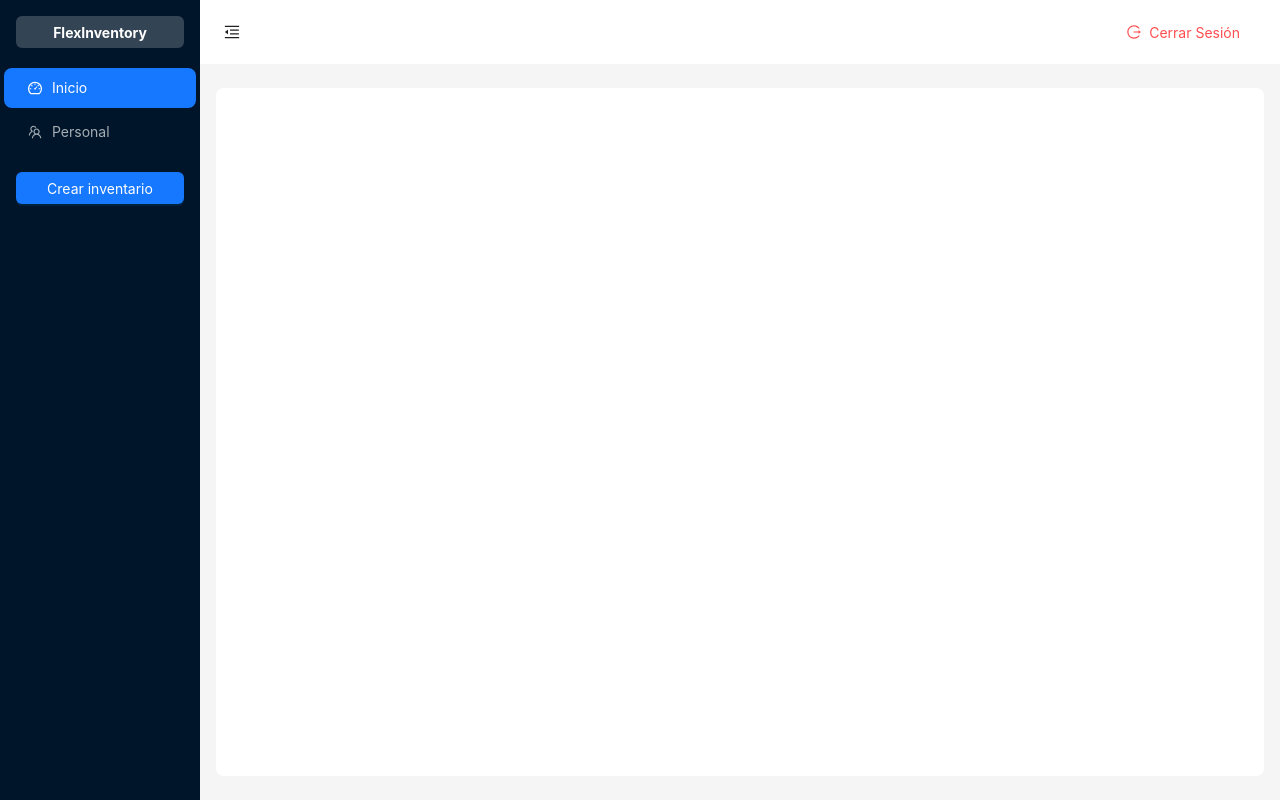
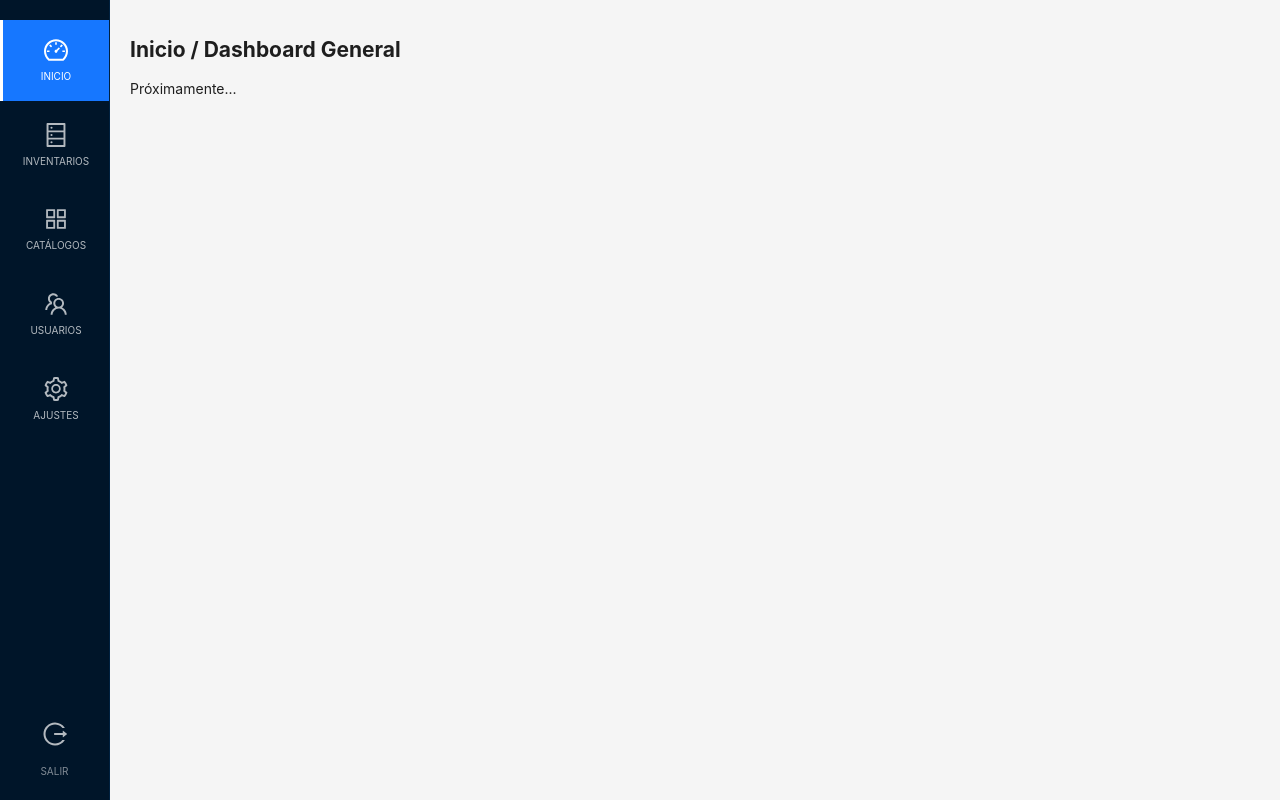
Before and after one commit to Borhamus/FlexInventory, a React (Vite) app in the folder frontend/: page /dashboard in a window 1280 px wide. Built offline with nearby package versions, Linux system fonts and the light colour scheme; no server answers; sample sign-in values are in the browser's storage.

Commit message:
Se realizan cambios al layout principal, se añaden nuevas funcionalidades

```diff
--- /dev/null
+++ b/frontend/src/components/InventoryLayout.tsx
@@ -0,0 +1,45 @@
+import { Layout, Button, Typography } from 'antd';
+import { Outlet, useNavigate, useLocation } from 'react-router-dom';
+import { useInventories } from '../hooks/useInventory';
+
+const { Sider, Content } = Layout;
+const { Text } = Typography;
+
+const InventoryLayout = () => {
+  const { data: inventories } = useInventories();
+  const navigate = useNavigate();
+  const location = useLocation();
+
+  return (
+    <Layout>
+      <Sider width={250} theme="light" style={{ borderRight: '1px solid #f0f0f0', background: '#fff' }}>
+        <div style={{ padding: '20px' }}>
+          <Text strong type="secondary">MIS INVENTARIOS</Text>
+        </div>
+        <div style={{ display: 'flex', flexDirection: 'column' }}>
+          {inventories?.map(inv => (
+            <Button
+              key={inv.id}
+              type="text"
+              block
+              className="context-menu-item"
+              style={{
+                textAlign: 'left', borderRadius: 0, height: 45, paddingLeft: 24,
+                backgroundColor: location.pathname.includes(`/inventario/${inv.id}`) ? '#f0f5ff' : 'transparent',
+                color: location.pathname.includes(`/inventario/${inv.id}`) ? '#1677ff' : 'rgba(0,0,0,0.85)'
+              }}
+              onClick={() => navigate(`/dashboard/inventario/${inv.id}`)}
+            >
+              {inv.nombre}
+            </Button>
+          ))}
+        </div>
+      </Sider>
+      <Content style={{ padding: '24px' }}>
+        <Outlet /> {/* Aquí se renderizará la InventoryPage (la tabla) */}
+      </Content>
+    </Layout>
+  );
+};
+
+export default InventoryLayout;
--- a/frontend/src/components/MainLayout.tsx
+++ b/frontend/src/components/MainLayout.tsx
@@ -1,96 +1,101 @@
-import React, { useState } from 'react';
-import { Layout, Menu, Button, theme } from 'antd';
+import React from 'react';
+import { Layout, Button, Typography } from 'antd';
 import {
   LogoutOutlined,
-  MenuFoldOutlined,
-  MenuUnfoldOutlined,
   DashboardOutlined,
   TeamOutlined,
+  DatabaseOutlined, // Para Inventarios
+  AppstoreOutlined, // Para Catálogos
+  SettingOutlined,
 } from '@ant-design/icons';
 import { Outlet, useNavigate, useLocation } from 'react-router-dom';
 import { useAuthContext } from '../context/AuthContext';
-import { useInventories } from '../hooks/useInventory';
 
-const { Header, Sider, Content } = Layout;
+const { Sider, Content } = Layout;
+const { Text } = Typography;
 
 const MainLayout: React.FC = () => {
-  const [collapsed, setCollapsed] = useState(false);
   const navigate = useNavigate();
   const location = useLocation();
   const { logout } = useAuthContext();
 
-  const {
-    token: { colorBgContainer, borderRadiusLG },
-  } = theme.useToken();
-
-  const handleLogout = () => {
-    logout();
-    navigate('/');
-  };
-
-  const { data: inventories } = useInventories();
-
-  const inventarioItems = (inventories ?? []).map(inv => ({
-    key: `/dashboard/inventario/${inv.id}`,
-    label: inv.nombre,
-  }));
+  const navItems = [
+    { key: '/dashboard', icon: <DashboardOutlined />, label: 'Inicio' },
+    { key: '/dashboard/inventario', icon: <DatabaseOutlined />, label: 'Inventarios' },
+    { key: '/dashboard/catalogos', icon: <AppstoreOutlined />, label: 'Catálogos' },
+    { key: '/dashboard/usuarios', icon: <TeamOutlined />, label: 'Usuarios' },
+    { key: '/dashboard/config', icon: <SettingOutlined />, label: 'Ajustes' },
+  ];
 
   return (
     <Layout style={{ minHeight: '100vh' }}>
-      <Sider trigger={null} collapsible collapsed={collapsed} theme="dark" style={{ display: 'flex', flexDirection: 'column' }}>
-        <div style={{ height: 32, margin: 16, background: 'rgba(255, 255, 255, 0.2)', borderRadius: 6, display: 'flex', alignItems: 'center', justifyContent: 'center' }}>
-          <span style={{ color: 'white', fontWeight: 'bold' }}>{collapsed ? 'FI' : 'FlexInventory'}</span>
-        </div>
-        <Menu
-          theme="dark"
-          mode="inline"
-          defaultSelectedKeys={[location.pathname]}
-          onClick={({ key }) => navigate(key)}
-          style={{ flex: 1 }}
-          items={[
-            { key: '/dashboard', icon: <DashboardOutlined />, label: 'Inicio' },
-            { key: '/dashboard/usuarios', icon: <TeamOutlined />, label: 'Personal' },
-            ...inventarioItems,
-          ]}
-        />
-        <div style={{ padding: 16 }}>
-          <Button
-            type="primary"
-            block
-            onClick={() => navigate('/dashboard/inventario/nuevo')}
-          >
-            {collapsed ? '+' : 'Crear inventario'}
-          </Button>
+      <Sider
+        width={110}
+        theme="dark"
+        style={{
+          height: '100vh',
+          position: 'sticky',
+          top: 0,
+          left: 0,
+          backgroundColor: '#001529',
+          borderRight: '1px solid #002140',
+        }}
+      >
+        <div style={{
+          display: 'flex',
+          flexDirection: 'column',
+          height: '100%',
+          paddingTop: 20,
+          paddingBottom: 20
+        }}>
+
+          <div style={{ flex: 1 }}>
+            {navItems.map((item) => {
+              const isActive = item.key === '/dashboard'
+                ? location.pathname === '/dashboard'
+                : location.pathname.startsWith(item.key);
+
+              return (
+                <div
+                  key={item.key}
+                  onClick={() => navigate(item.key)}
+                  className={`nav-item-rail ${isActive ? 'active' : ''}`}
+                  style={{
+                    display: 'flex',
+                    flexDirection: 'column',
+                    alignItems: 'center',
+                    padding: '16px 0',
+                    cursor: 'pointer',
+                    backgroundColor: isActive ? '#1677ff' : 'transparent',
+                    color: 'white',
+                    marginBottom: 4,
+                    borderLeft: isActive ? '3px solid #fff' : '3px solid transparent',
+                  }}
+                >
+                  <span style={{ fontSize: '24px' }}>{item.icon}</span>
+                  <Text style={{ color: 'white', fontSize: '10px', marginTop: 4, textTransform: 'uppercase' }}>
+                    {item.label}
+                  </Text>
+                </div>
+              );
+            })}
+          </div>
+          <div className="logout-btn-rail" style={{ textAlign: 'center' }}>
+            <Button
+              type="text"
+              icon={<LogoutOutlined style={{ color: 'rgba(255,255,255,0.7)', fontSize: '24px' }} />}
+              onClick={logout}
+              style={{ height: 'auto', padding: '10px' }}
+            />
+            <div style={{ marginTop: 4 }}>
+              <Text style={{ color: 'rgba(255,255,255,0.5)', fontSize: '10px' }}>SALIR</Text>
+            </div>
+          </div>
+
         </div>
       </Sider>
       <Layout>
-        <Header style={{ padding: 0, background: colorBgContainer, display: 'flex', alignItems: 'center', justifyContent: 'space-between', paddingRight: 24 }}>
-          <Button
-            type="text"
-            icon={collapsed ? <MenuUnfoldOutlined /> : <MenuFoldOutlined />}
-            onClick={() => setCollapsed(!collapsed)}
-            style={{ fontSize: '16px', width: 64, height: 64 }}
-          />
-          <Button
-            type="link"
-            danger
-            icon={<LogoutOutlined />}
-            onClick={handleLogout}
-          >
-            Cerrar Sesión
-          </Button>
-        </Header>
-        <Content
-          style={{
-            margin: '24px 16px',
-            padding: 24,
-            minHeight: 280,
-            background: colorBgContainer,
-            borderRadius: borderRadiusLG,
-            overflow: 'initial'
-          }}
-        >
-          {/* Aquí es donde React Router inyectará las páginas hijas */}
+        <Content style={{ minHeight: '100vh', display: 'flex' }}>
           <Outlet />
         </Content>
       </Layout>
--- a/frontend/src/hooks/useAuth.ts
+++ b/frontend/src/hooks/useAuth.ts
@@ -19,7 +19,7 @@ export const useAuth = () => {
         description: 'Sesión iniciada correctamente.',
         placement: 'topRight',
       });
-      navigate('/dashboard/usuarios');
+      navigate('/dashboard');
     },
     onError: (error: AxiosError<{ detail: string }>) => {
       notification.error({
--- a/frontend/src/index.css
+++ b/frontend/src/index.css
@@ -16,3 +16,34 @@ body {
 * {
   box-sizing: border-box;
 }
+
+/* EFECTOS DE HOVER PARA DIV */
+/* Efecto para los items del Rail (Oscuro) */
+.nav-item-rail {
+  transition: all 0.2s ease;
+  opacity: 0.7;
+}
+
+.nav-item-rail:hover {
+  background-color: rgba(255, 255, 255, 0.1) !important;
+  opacity: 1 !important;
+}
+
+.nav-item-rail.active {
+  background-color: #1677ff !important;
+  opacity: 1 !important;
+}
+
+/* Efecto para el botón de Logout */
+.logout-btn-rail:hover {
+  background-color: rgba(255, 77, 79, 0.2) !important; /* Un rojo suave al pasar el mouse */
+}
+
+/* Efecto para los botones de la lista (Sider blanco) */
+.context-menu-item {
+  transition: background-color 0.2s;
+}
+
+.context-menu-item:hover {
+  background-color: #f5f5f5 !important;
+}
--- a/frontend/src/pages/LoginPage.tsx
+++ b/frontend/src/pages/LoginPage.tsx
@@ -1,5 +1,5 @@
 import React from 'react';
-import { Layout, Card, Form, Input, Button, Typography, Space } from 'antd';
+import { Layout, Card, Form, Input, Button, Typography } from 'antd';
 import { UserOutlined, LockOutlined, LoginOutlined } from '@ant-design/icons';
 import { useAuth } from '../hooks/useAuth';
 import type { LoginCredentials } from '../schemas/auth.schema';
--- a/frontend/src/routes/routes.config.tsx
+++ b/frontend/src/routes/routes.config.tsx
@@ -3,6 +3,12 @@ import LoginPage from '../pages/LoginPage';
 import ProtectedRoute from './ProtectedRoute';
 import MainLayout from '../components/MainLayout';
 import InventoryPage from '../pages/InventoryPage';
+import InventoryLayout from '../components/InventoryLayout';
+
+// Placeholder rápido para secciones que aún no creamos
+const Placeholder = ({ title }: { title: string }) => (
+  <div style={{ padding: 20 }}><h2>{title}</h2><p>Próximamente...</p></div>
+);
 
 export const routes: RouteObject[] = [
   {
@@ -11,21 +17,33 @@ export const routes: RouteObject[] = [
   },
   {
     path: '/dashboard',
-    element: (
-      <ProtectedRoute>
-        <MainLayout />
-      </ProtectedRoute>
+    element: (<ProtectedRoute> <MainLayout /> </ProtectedRoute>
     ),
     children: [
       {
-        path: 'usuarios',
-        element: <InventoryPage />,
+        index: true, // Esto hace que /dashboard muestre el Inicio por defecto
+        element: <Placeholder title="Inicio / Dashboard General" />,
       },
       {
-        path: 'inventario/:id',
-        element: <InventoryPage />,
+        path: 'inventario',
+        element: <InventoryLayout />, // El "dueño" del panel lateral de inventarios
+        children: [
+          { index: true, element: <Placeholder title="Seleccione un inventario" /> },
+          { path: ':id', element: <InventoryPage /> },
+        ]
       },
-      // Puedes agregar más sub-rutas aquí: asistencia, reportes, etc.
+      {
+        path: 'catalogos',
+        element: <Placeholder title="Gestión de Catálogos" />,
+      },
+      {
+        path: 'usuarios',
+        element: <Placeholder title="Gestión de Usuarios" />,
+      },
+      {
+        path: 'config',
+        element: <Placeholder title="Configuración del Sistema" />,
+      },
     ],
   },
   {
```
